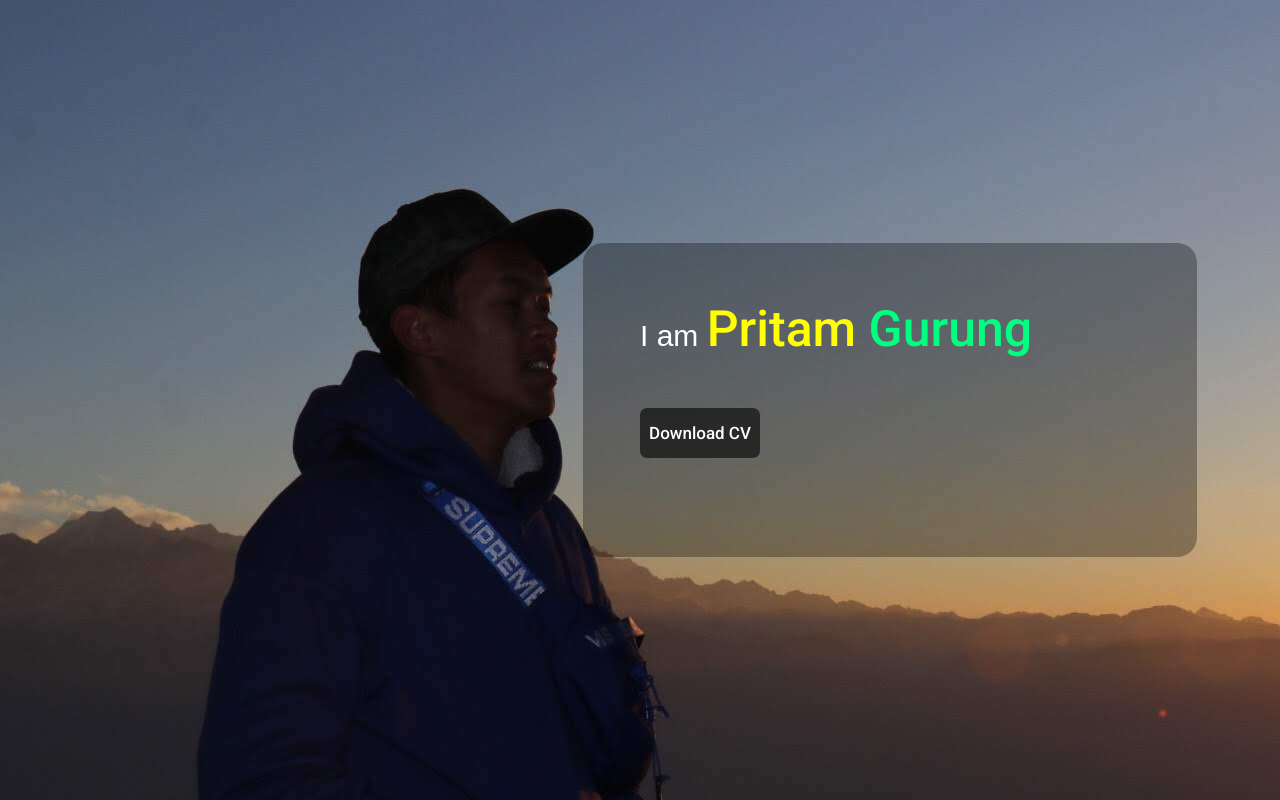
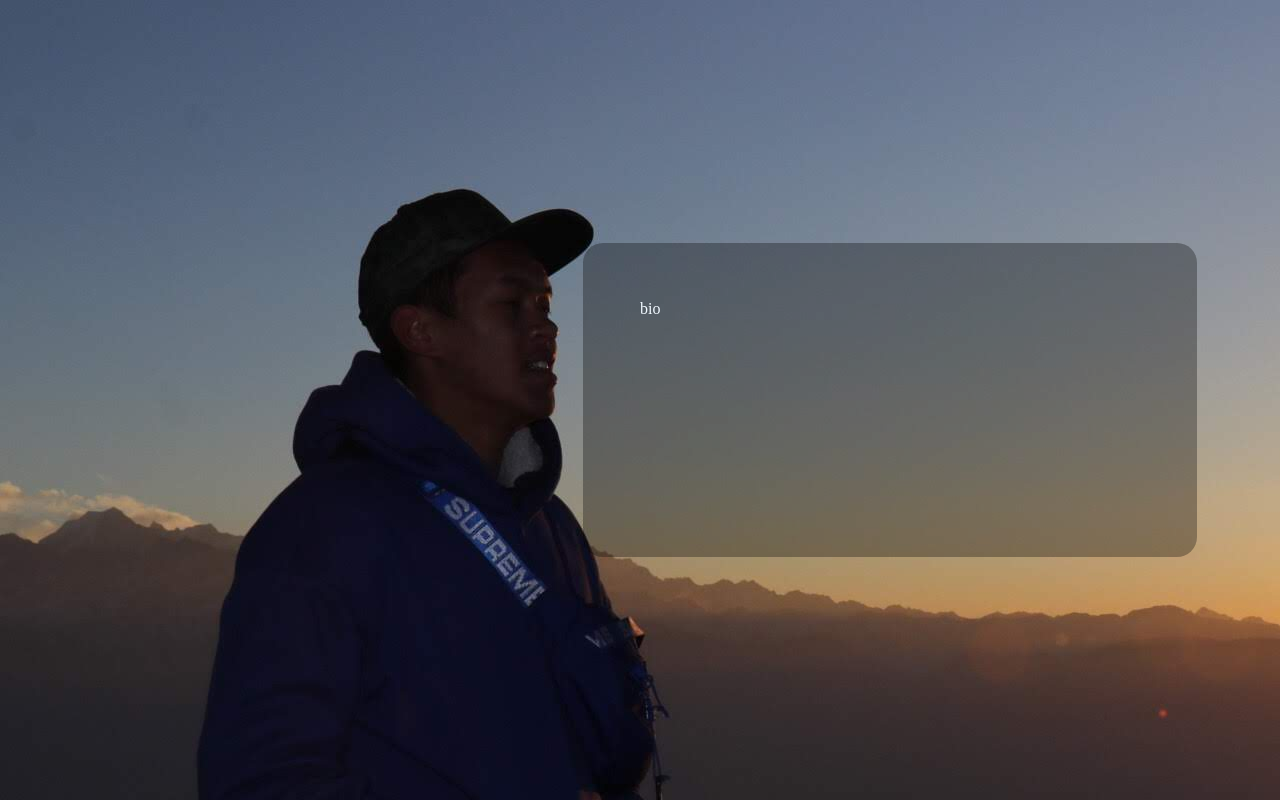
Before and after one commit to heraldcollegektm/workshop-1-Pritam-Gurung9, a plain HTML site: page Workshop 1/personal-website/index.html in a window 1280 px wide. Drawn offline with Linux system fonts and the light colour scheme; a web font is replaced by a local one.

Commit message:
changes in css and html for bio and images

```diff
--- a/Workshop 1/personal-website/index.html
+++ b/Workshop 1/personal-website/index.html
@@ -8,14 +8,8 @@
 <body>
     <div class="main">
         <div class="div">
-            <span class="name1">I  am </span>
-            <span class="name">Pritam <span class="last"> Gurung</span></span>
-            <!-- <span class="thing">I am a travel enthusiast and a foodie.</span> -->
-            <button class="cv">Download CV</button>
+            <p>bio</p>
         </div>
-        <!-- <div class="two">
-
-        </div> -->
     </div>
 
 </body>
--- a/Workshop 1/personal-website/style/style.css
+++ b/Workshop 1/personal-website/style/style.css
@@ -26,25 +26,6 @@
     left: 250px;
 }
 
-span.name {
-    color: yellow;
-    font-family: 'Roboto', sans-serif;
-    font-size: 50px;
-}
-
-span.name1 {
-    color: white;
-    font: optional;
-    font-size: 30px;
-    font-family: 'Smooch Sans', sans-serif;
-}
-
-span.last {
-    color: rgb(0, 255, 128);
-    font-family: 'Roboto', sans-serif;
-    font-size: 50px;
-}
-
 .cv {
     background-color: rgba(0, 0, 0, 0.589);
     color: rgb(255, 255, 255);
```
